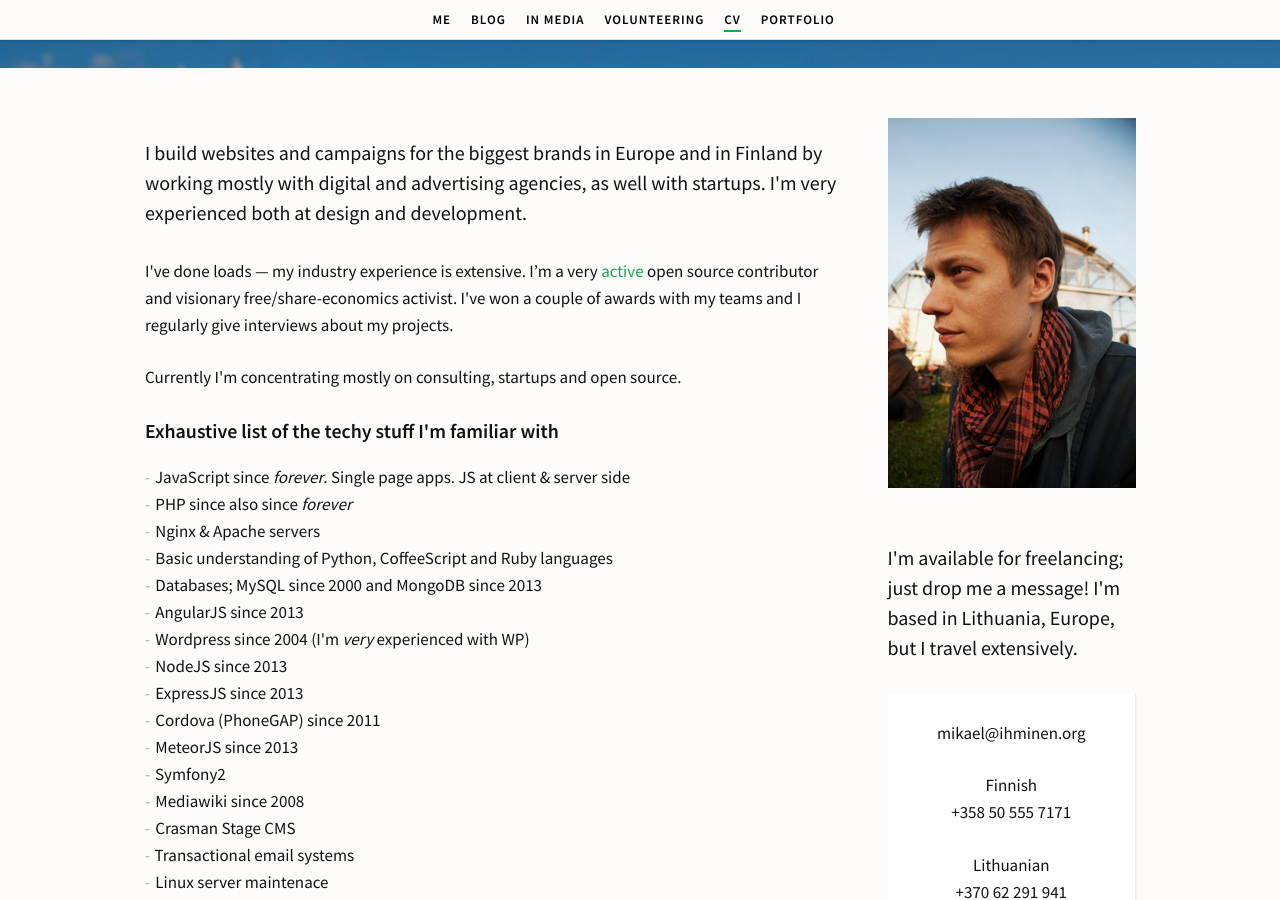
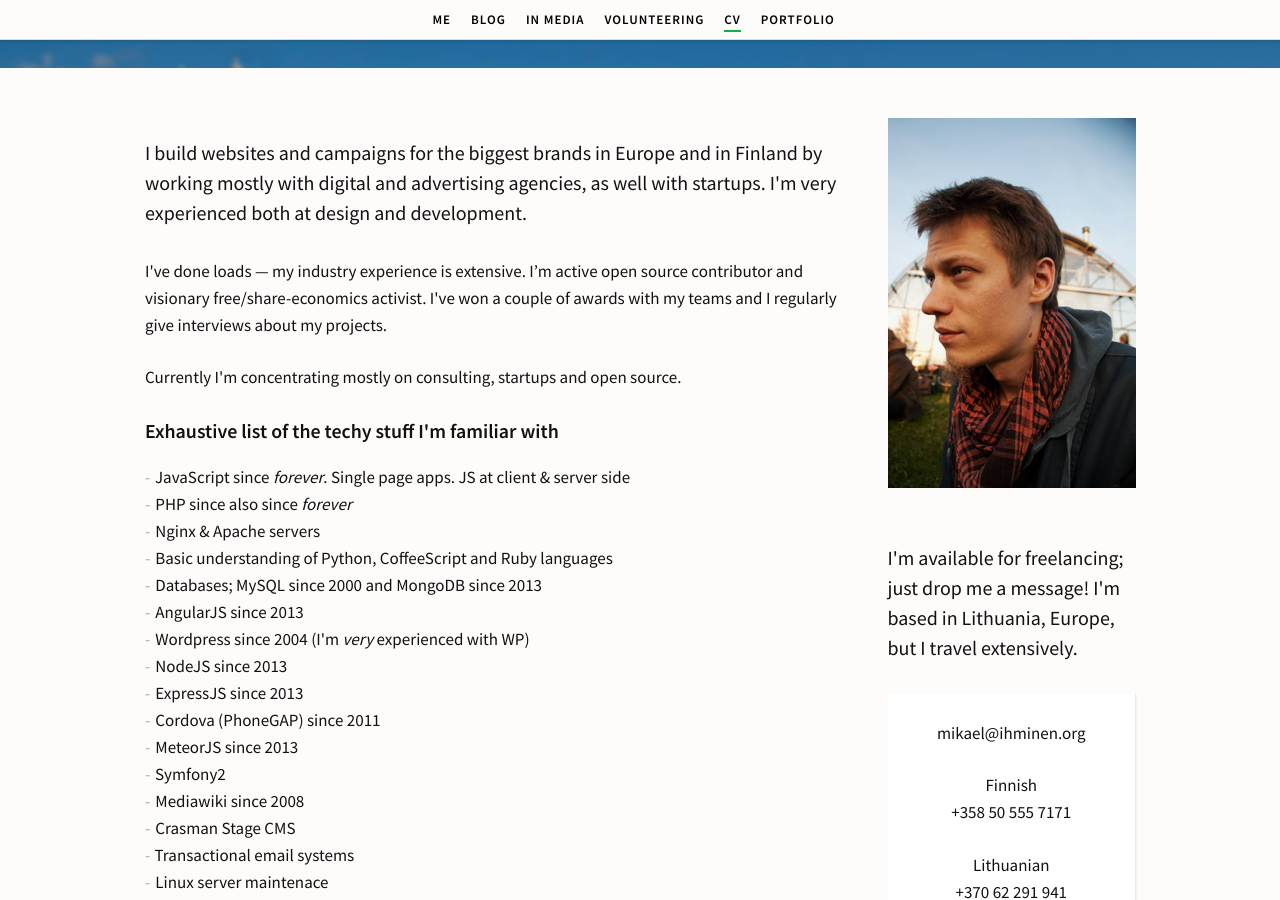
Before and after one commit to simison/simison.github.io, a Jekyll site: the page built from cv/index.html, in a window 1280 px wide and 900 px high, scrolled down 806 px. Built offline with Jekyll 4.4.1, drawn with Linux system fonts in a browser that asks for light colours; some web fonts are replaced; some of the changed text lies outside the part shown.

Commit message:
Update CV

```diff
--- a/cv/index.html
+++ b/cv/index.html
@@ -23,7 +23,7 @@ body_id: "cv"
 
       <p class="lead cv-lead">I build websites and campaigns for the biggest brands in Europe and in Finland by working mostly with digital and advertising agencies, as well with startups. I'm very experienced both at design and development.</p>
 
-      <p>I've done loads — my industry experience is extensive. I’m a very <a href="https://github.com/simison">active</a> open source contributor and visionary free/share-economics activist. I've won a couple of awards with my teams and I regularly give interviews about my projects.</p>
+      <p>I've done loads — my industry experience is extensive. I’m active open source contributor and visionary free/share-economics activist. I've won a couple of awards with my teams and I regularly give interviews about my projects.</p>
 
       <p>Currently I'm concentrating mostly on consulting, startups and open source.</p>
 
```
Also changed, not shown: other parts of cv/index.html (+2 -0 lines).
